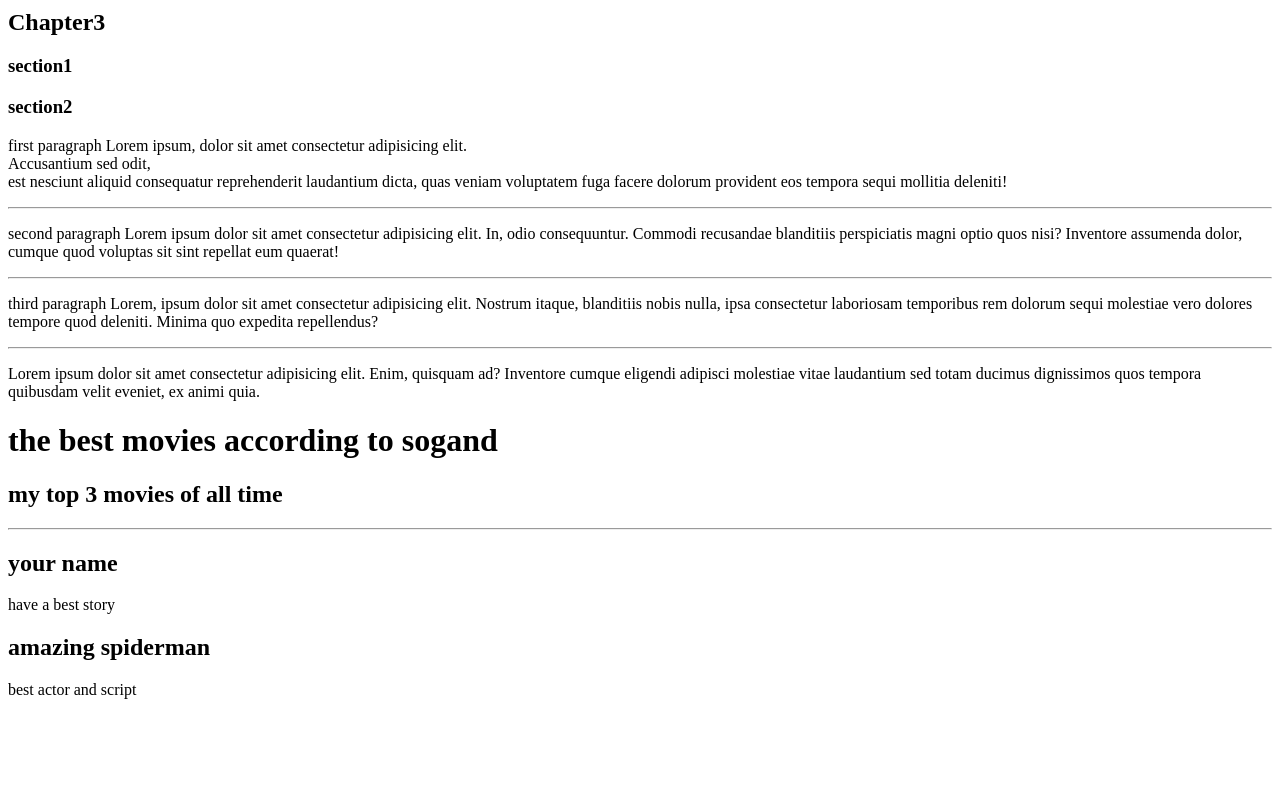
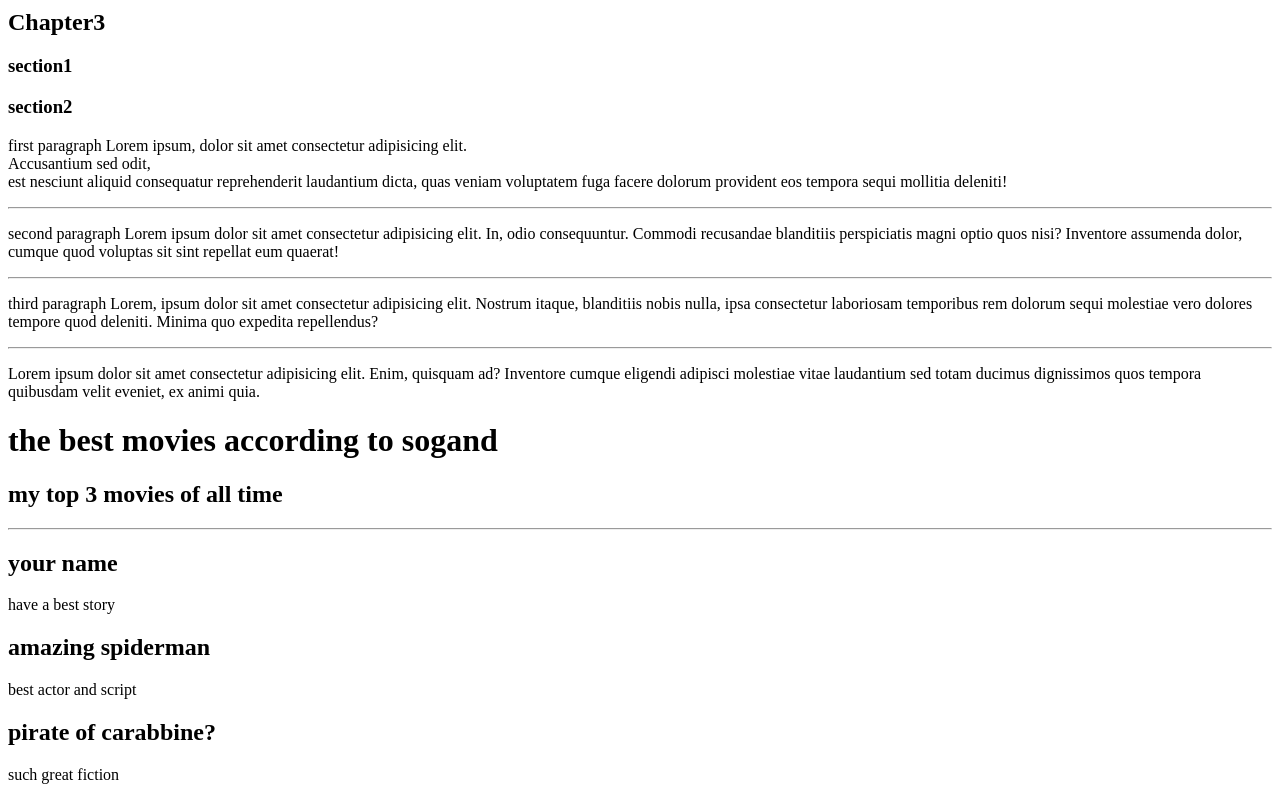
Before and after one commit to soganddddddd/Web-Dev01, a plain HTML site: page index.html in a window 1280 px wide. Shown: the part 317-1117 px from the top of the page. Before the commit the page ends 1036 px from the top, so only its background shows below. Drawn offline with Linux system fonts and the light colour scheme.

Commit message:
Update index.html

```diff
--- a/index.html
+++ b/index.html
@@ -32,5 +32,6 @@ Lorem, ipsum dolor sit amet consectetur adipisicing elit. Nostrum itaque, blandi
     best actor and script
 </p>
 <p>
-    <h2></h2>
+    <h2>pirate of carabbine?</h2>
+    such great fiction
 </p>
```
